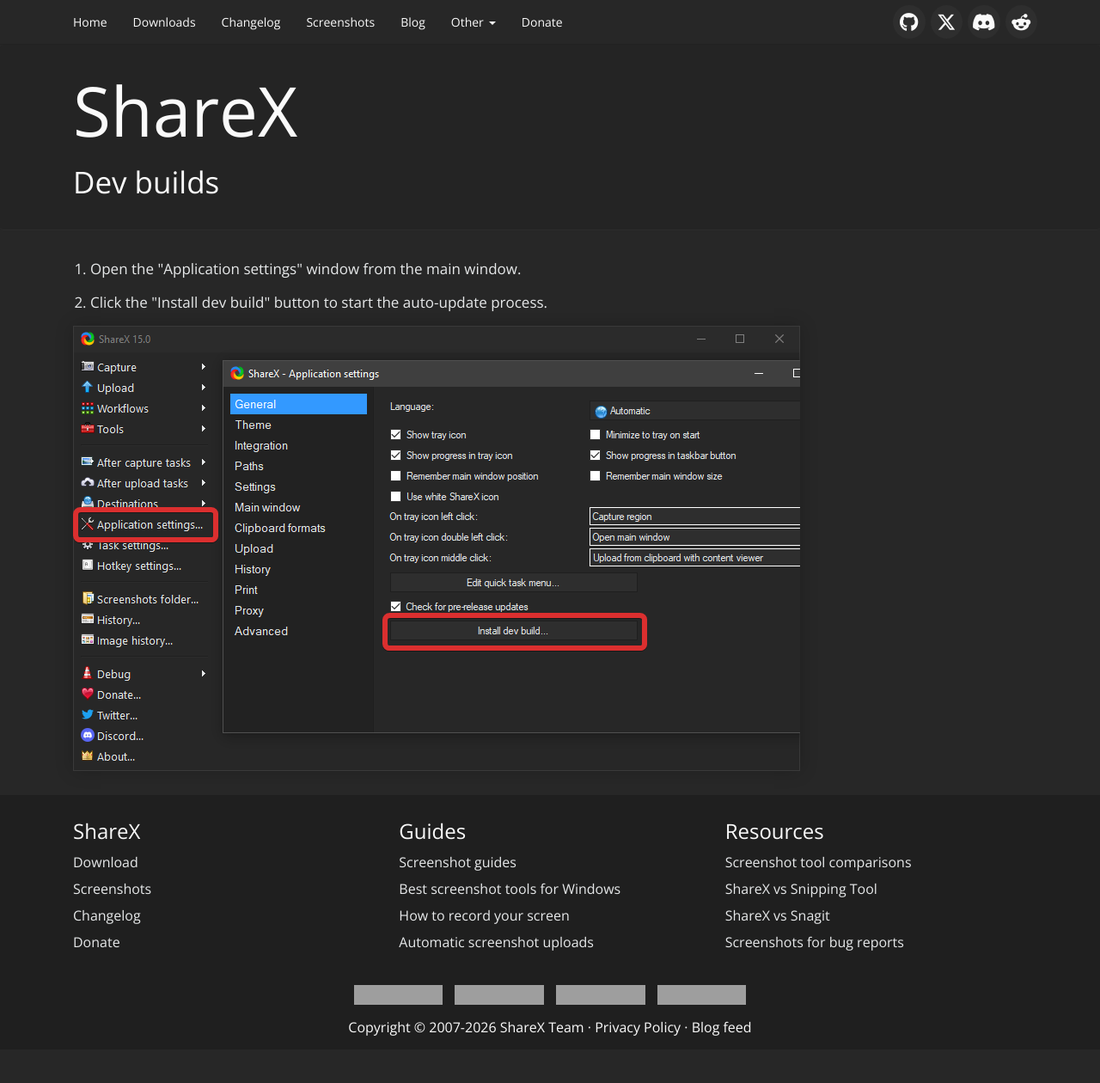
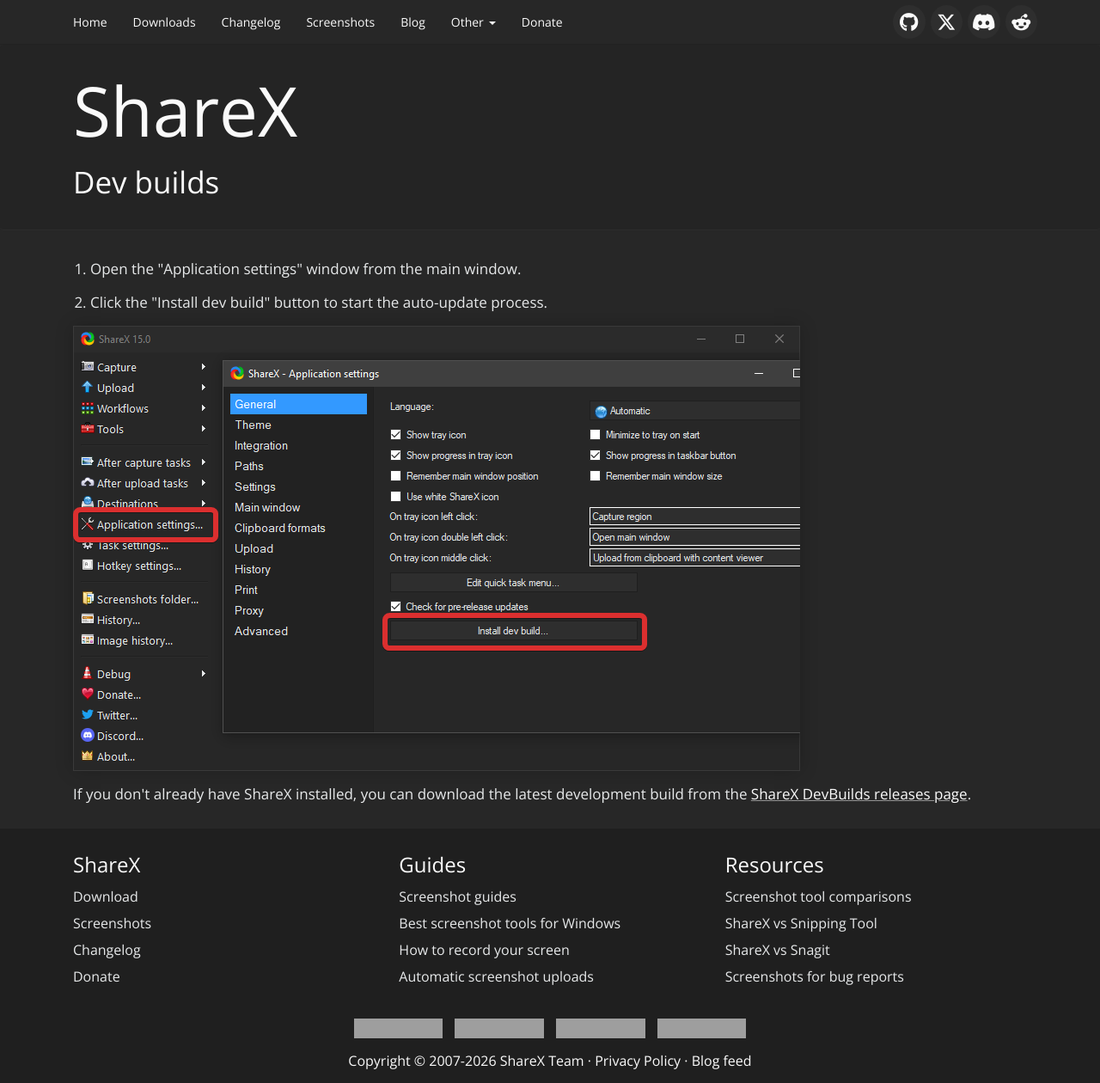
Before and after one commit to ShareX/sharex.github.io, a Jekyll site: the page built from docs/dev-builds.md, in a window 1280 px wide. Shown: the whole page at 86% size. Built offline with Jekyll 4.4.1, drawn with Linux system fonts in a browser that asks for light colours; some web fonts are replaced; before the commit the page ends 1221 px from its top, so only the background shows below that; grey boxes are pictures that could not be loaded.

Commit message:
Update dev-builds.md

```diff
--- a/docs/dev-builds.md
+++ b/docs/dev-builds.md
@@ -9,3 +9,5 @@
 2. Click the "Install dev build" button to start the auto-update process.
 
 ![](/img/ScreenshotDevBuilds.png)
+
+If you don't already have ShareX installed, you can download the latest development build from the [ShareX DevBuilds releases page](https://github.com/ShareX/DevBuilds/releases/latest).
```
